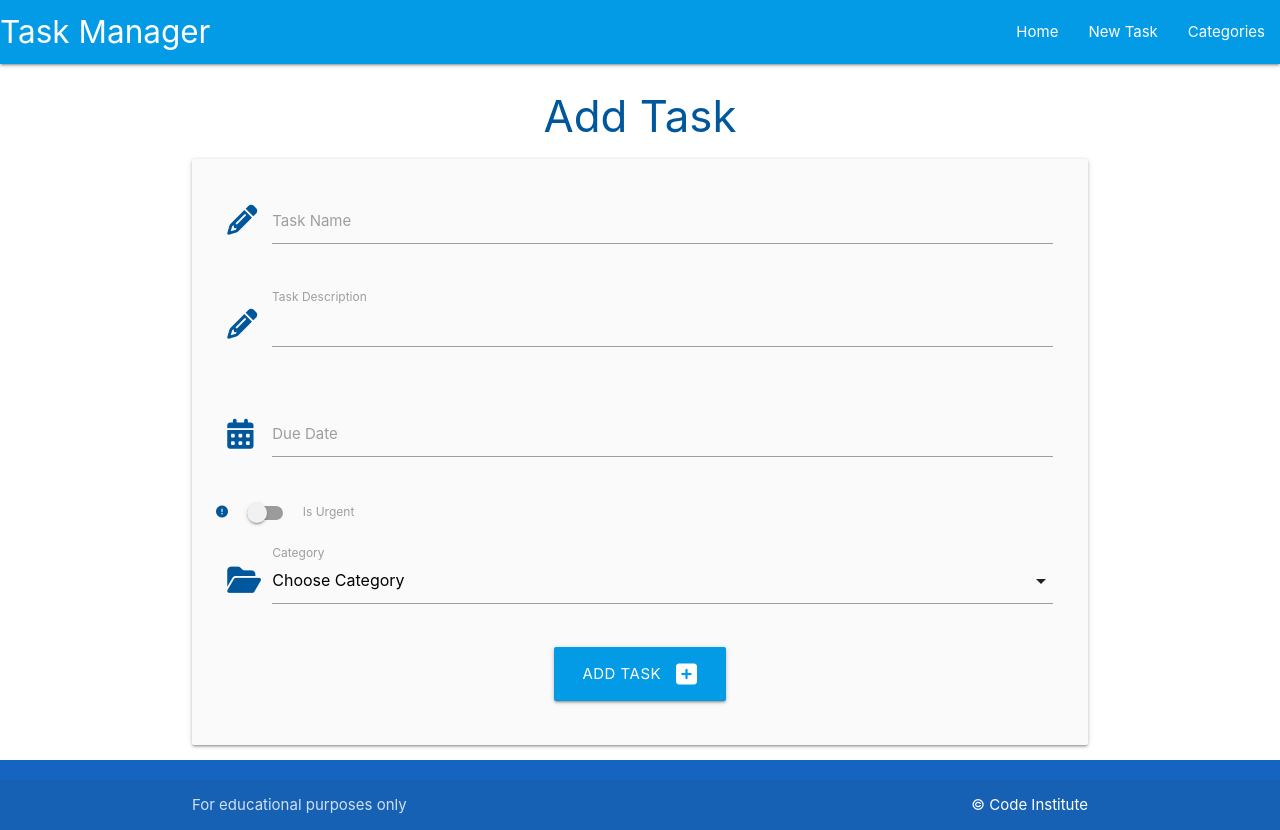
After one commit to Drekkg/flask-sql-taskmanager, a Flask app: page /add_task in a window 1280 px wide. The commit adds this page. Run offline with Flask 3, Linux system fonts and the light colour scheme; some libraries are stand-ins or nearby versions.

Commit message:
FEAT adds add task functionality and add_task.html

```diff
--- a/taskmanager/routes.py
+++ b/taskmanager/routes.py
@@ -40,3 +40,20 @@ def delete_category(category_id):
     db.session.delete(category)
     db.session.commit()
     return redirect(url_for("categories"))
+
+
+@app.route("/add_task", methods=["GET", "POST"])
+def add_task():
+    categories = list(Category.query.order_by(Category.category_name).all())
+    if request.method == "POST":
+        task = Task(
+            task_name=request.form.get("task_name"),
+            task_description=request.form.get("task_description"),
+            is_urgent=bool(True if request.form.get("is_urgent") else False),
+            due_date=request.form.get("due_date"),
+            category_id=request.form.get("category_id")
+        )
+        db.session.add(task)
+        db.session.commit()
+        return redirect(url_for("home"))
+    return render_template("add_task.html", categories=categories)
--- a/taskmanager/static/js/script.js
+++ b/taskmanager/static/js/script.js
@@ -4,3 +4,16 @@ document.addEventListener('DOMContentLoaded', function() {
     let sidenav = document.querySelectorAll('.sidenav');
     M.Sidenav.init(sidenav);
   });
+
+// date-picker
+  let datepicker= document.querySelectorAll('.datepicker');
+  M.Datepicker.init(datepicker, {
+    format: "dd mmmm, yyyy",
+    i18n: {done : "Select"}
+  });
+
+
+
+//select init
+let selects = document.querySelectorAll('select');
+M.FormSelect.init(selects);
--- /dev/null
+++ b/taskmanager/templates/add_task.html
@@ -0,0 +1,98 @@
+{% extends "base.html" %}
+{% block content %}
+
+<h3 class="light-blue-text text-darken-4 center-align">Add Task</h3>
+<div class="row card-panel grey lighten-5">
+    <form class="col s12" method="POST" action="{{ url_for('add_task') }}">
+
+        <!-- task name-->
+        <div class="row">
+            <div class="input-field col s12">
+                <i class="fas fa-pencil-alt prefix light-blue-text text-darken-4"></i>
+                <input id="task_name" name="task_name" type="text" minlength="3" maxlength="50" class="validate"
+                    required>
+                <label for="task_name">Task Name</label>
+            </div>
+        </div>
+
+        <!-- task description-->
+        <div class="row">
+            <div class="input-field col s12">
+                <i class="fas fa-pencil-alt prefix light-blue-text text-darken-4"></i>
+                <textarea id="task_description" name="task_description" type="text" minlength="3" maxlength="200"
+                    class="materialize-textarea validate " required>
+            </textarea>
+                <label for="task_description">Task Description</label>
+            </div>
+        </div>
+
+        <!-- due date
+        <div class="row">
+            <div class="input-field col s12">
+                <i class="fas fa-calendar prefix light-blue-text text-darken-4"></i>
+                <input id="due_date" name="due_date" type="text" class="datepicker validate" required>
+                <label for="due_date">Due Date</label>
+            </div>
+        </div> -->
+
+        <!-- due date -->
+        <div class="row">
+            <div class="input-field col s12">
+                <i class="fas fa-calendar-alt prefix light-blue-text text-darken-4"></i>
+                <input id="due_date" name="due_date" type="text" class="datepicker validate" required>
+                <label for="due_date">Due Date</label>
+            </div>
+        </div>
+
+        <!-- is urgent-->
+        <div class="row">
+            <div class="switch">
+                <label for="is_urgent">
+                    <i class="fas fa-exclamation-circle prefix light-blue-text text-darken-4"></i>
+                    <input id="is_urgent" name="is_urgent" type="checkbox">
+                    <span class="lever"></span>
+                    Is Urgent</label>
+            </div>
+        </div>
+
+        <!-- category id -->
+        <!-- <div class="row">
+            <div class="input-field col s12">
+                <i class="fas fa-folder-open prefix light-blue-text text-darken-4"></i>
+                <select name="category_id" id="category_id" class="validate" required></select>
+                <label for="task_name">Task Name</label>
+                <option value="" disabled selected>Choose Category</option>
+                {% for category in categories %}
+                <option value="{{ category.id }}">{{ category.category_name }}</option>
+                {% endfor %}
+            </div>
+        </div> -->
+        <!-- category id -->
+        <div class="row">
+            <div class="input-field col s12">
+                <i class="fas fa-folder-open prefix light-blue-text text-darken-4"></i>
+                <select id="category_id" name="category_id" class="validate" required>
+                    <option value="" disabled selected>Choose Category</option>
+                    {% for category in categories %}
+                    <option value="{{ category.id }}">{{ category.category_name }}</option>
+                    {% endfor %}
+                </select>
+                <label for="category_id">Category</label>
+            </div>
+        </div>
+
+
+        <!-- submit -->
+        <div class="row">
+            <div class="col s12 center-align">
+                <button type="submit" class="btn-large light-blue darken-1">
+                    Add Task <i class="fas fa-plus-square right"></i>
+                </button>
+            </div>
+        </div>
+    </form>
+</div>
+
+
+
+{% endblock %}
--- a/taskmanager/templates/base.html
+++ b/taskmanager/templates/base.html
@@ -1,5 +1,6 @@
 <!DOCTYPE html>
 <html lang="en">
+
 <head>
   <meta charset="UTF-8">
   <meta name="viewport" content="width=device-width, initial-scale=1.0">
@@ -10,6 +11,7 @@
 
   <title>Task Manager</title>
 </head>
+
 <body>
   <header>
     <!-- top navbar-->
@@ -19,7 +21,7 @@
         <a href="#" data-target="mobile-demo" class="sidenav-trigger"><i class="fas fa-bars"></i></a>
         <ul class="right hide-on-med-and-down">
           <li><a href="{{ url_for('home') }}">Home</a></li>
-            <li><a href="">New Task</a></li>
+          <li><a href="{{ url_for('add_task') }}">New Task</a></li>
           <li><a href="{{ url_for('categories') }}">Categories</a></li>
 
         </ul>
@@ -30,7 +32,7 @@
     <!-- mobile navbar-->
     <ul class="sidenav" id="mobile-demo">
       <li><a href="{{ url_for('home') }}">Home</a></li>
-        <li><a href="">New Task</a></li>
+      <li><a href="{{ url_for('add_task') }}">New Task</a></li>
       <li><a href="{{ url_for('categories') }}">Categories</a></li>
 
   </header>
@@ -59,4 +61,5 @@
   <script src="https://cdnjs.cloudflare.com/ajax/libs/materialize/1.0.0/js/materialize.min.js"></script>
   <script src="{{ url_for('static', filename='js/script.js') }}"></script>
 </body>
+
 </html>
```
Also changed, not shown: taskmanager/templates/tasks.html (+7 -0 lines). Lines whose indentation alone changed are shown as unchanged.
